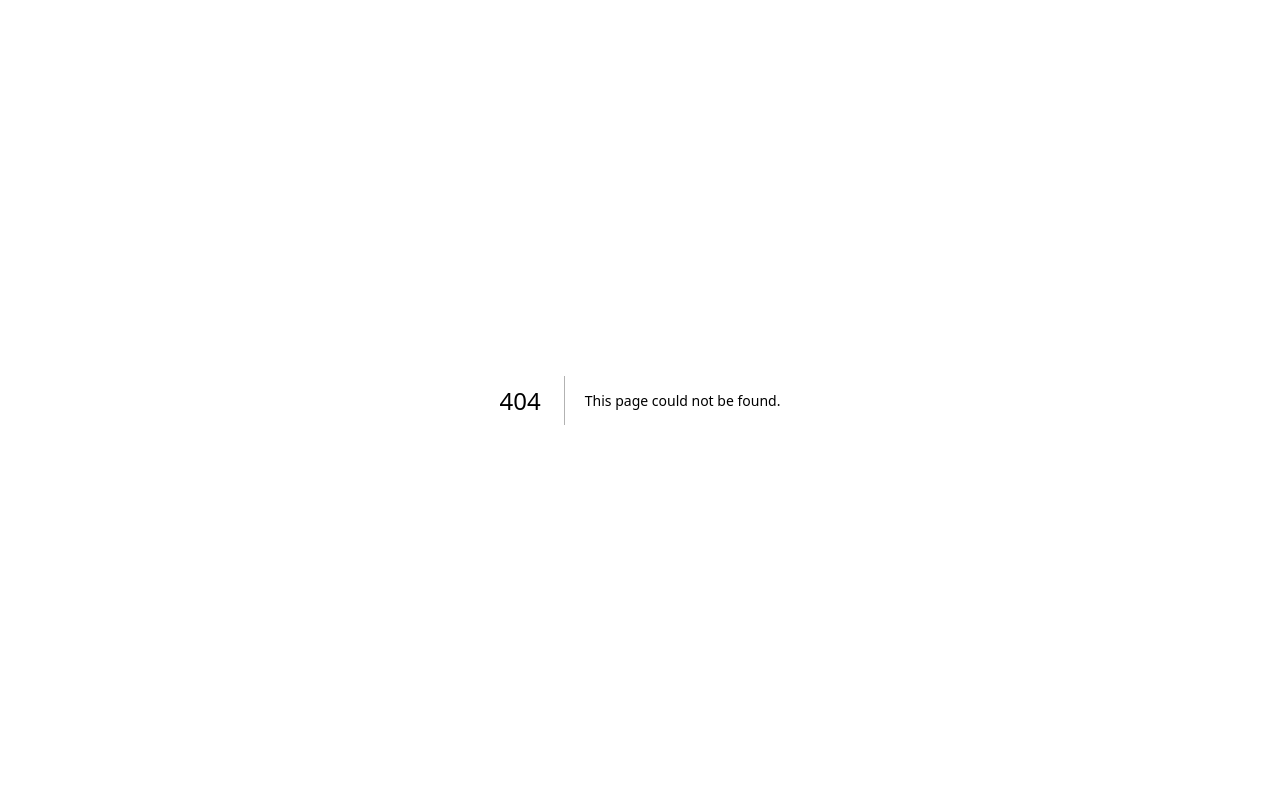
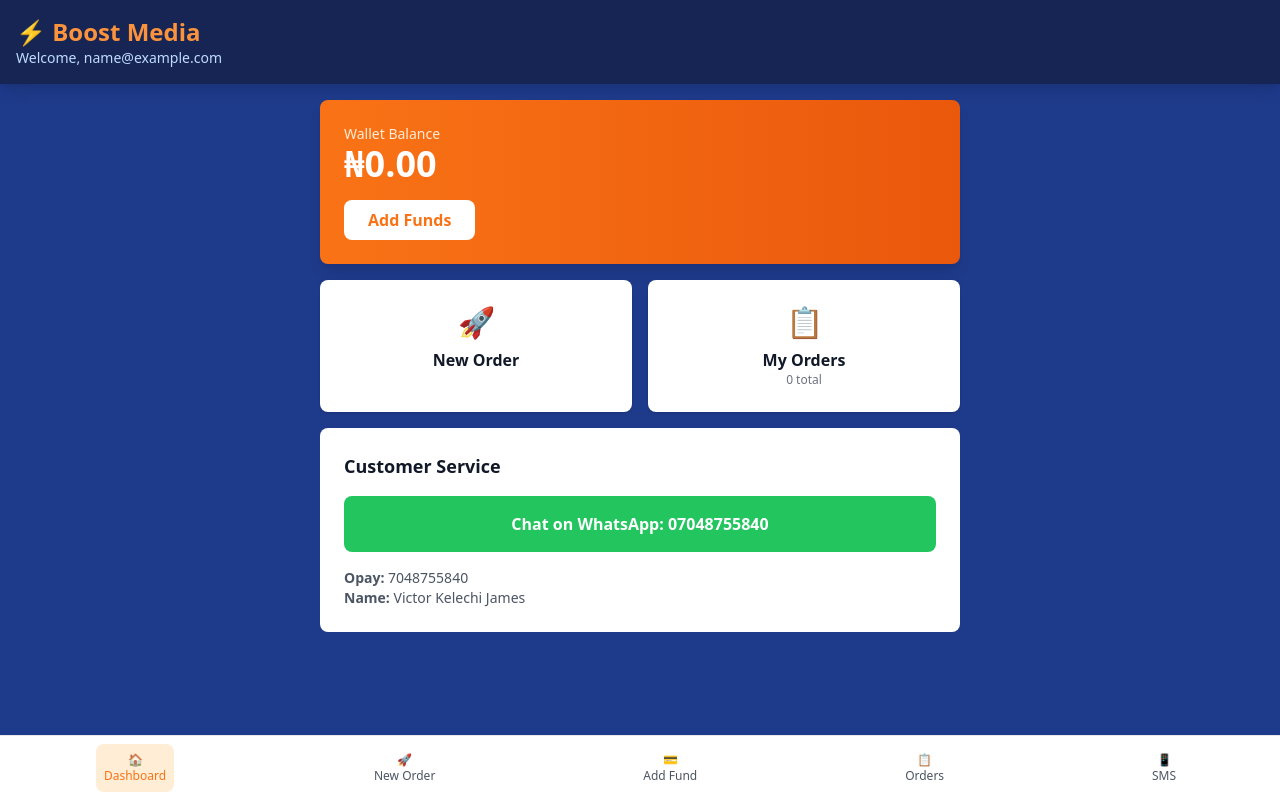
Before and after one commit to jamesvixtor2-hub/Boost--media, a Next.js app: page /dashboard in a window 1280 px wide. Before the commit this address had no page. Built offline with nearby package versions, Linux system fonts and the light colour scheme; sample sign-in values are in the browser's storage.

Commit message:
Create page.tsx

```diff
--- /dev/null
+++ b/app/dashboard/page.tsx
@@ -0,0 +1,80 @@
+'use client'
+import { useState, useEffect } from 'react'
+import { useRouter } from 'next/navigation'
+
+export default function Dashboard() {
+  const [user, setUser] = useState<any>(null)
+  const router = useRouter()
+
+  useEffect(() => {
+    const currentUser = JSON.parse(localStorage.getItem('currentUser') || 'null')
+    if (!currentUser) router.push('/login')
+    else setUser(currentUser)
+  }, [])
+
+  if (!user) return null
+
+  return (
+    <div className="min-h-screen bg-blue-900 text-white pb-24">
+      <div className="bg-blue-950 p-4 shadow-lg">
+        <h1 className="text-2xl font-bold text-orange-400">⚡ Boost Media</h1>
+        <p className="text-sm text-blue-200">Welcome, {user.email}</p>
+      </div>
+
+      <div className="max-w-2xl mx-auto p-4 space-y-4">
+        <div className="bg-gradient-to-r from-orange-500 to-orange-600 rounded-lg p-6 shadow-lg">
+          <p className="text-orange-100 text-sm">Wallet Balance</p>
+          <p className="text-4xl font-bold">₦{user.balance?.toFixed(2) || '0.00'}</p>
+          <button onClick={() => router.push('/add-fund')}
+            className="mt-4 bg-white text-orange-500 px-6 py-2 rounded-lg font-bold">
+            Add Funds
+          </button>
+        </div>
+
+        <div className="grid grid-cols-2 gap-4">
+          <a href="/" className="bg-white text-gray-900 p-6 rounded-lg shadow text-center">
+            <div className="text-3xl mb-2">🚀</div>
+            <p className="font-bold">New Order</p>
+          </a>
+          <a href="/orders" className="bg-white text-gray-900 p-6 rounded-lg shadow text-center">
+            <div className="text-3xl mb-2">📋</div>
+            <p className="font-bold">My Orders</p>
+            <p className="text-xs text-gray-500">{user.orders?.length || 0} total</p>
+          </a>
+        </div>
+
+        <div className="bg-white text-gray-900 rounded-lg p-6">
+          <h3 className="font-bold text-lg mb-4">Customer Service</h3>
+          <a href="https://wa.me/2347048755840" className="block bg-green-500 text-white p-4 rounded-lg text-center font-bold">
+            Chat on WhatsApp: 07048755840
+          </a>
+          <div className="mt-4 text-sm text-gray-600">
+            <p><b>Opay:</b> 7048755840</p>
+            <p><b>Name:</b> Victor Kelechi James</p>
+          </div>
+        </div>
+      </div>
+
+      {/* Bottom Nav */}
+      <div className="fixed bottom-0 left-0 right-0 bg-white border-t border-gray-200">
+        <div className="flex justify-around py-2">
+          <a href="/dashboard" className="flex flex-col items-center text-orange-500 text-xs p-2 bg-orange-100 rounded-lg">
+            <span>🏠</span><span>Dashboard</span>
+          </a>
+          <a href="/" className="flex flex-col items-center text-gray-600 text-xs p-2">
+            <span>🚀</span><span>New Order</span>
+          </a>
+          <a href="/add-fund" className="flex flex-col items-center text-gray-600 text-xs p-2">
+            <span>💳</span><span>Add Fund</span>
+          </a>
+          <a href="/orders" className="flex flex-col items-center text-gray-600 text-xs p-2">
+            <span>📋</span><span>Orders</span>
+          </a>
+          <a href="https://wa.me/2347048755840" className="flex flex-col items-center text-gray-600 text-xs p-2">
+            <span>📱</span><span>SMS</span>
+          </a>
+        </div>
+      </div>
+    </div>
+  )
+}
```
